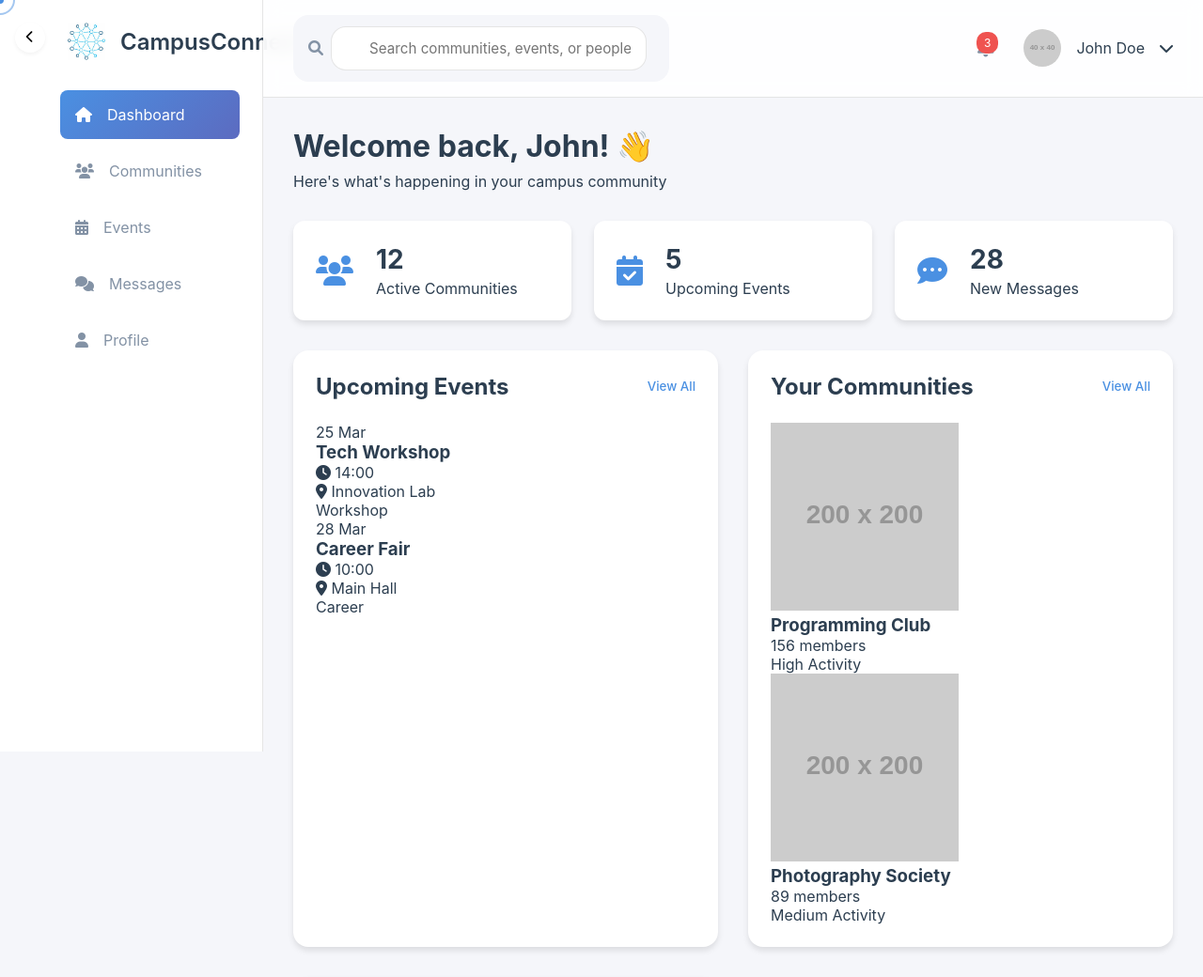
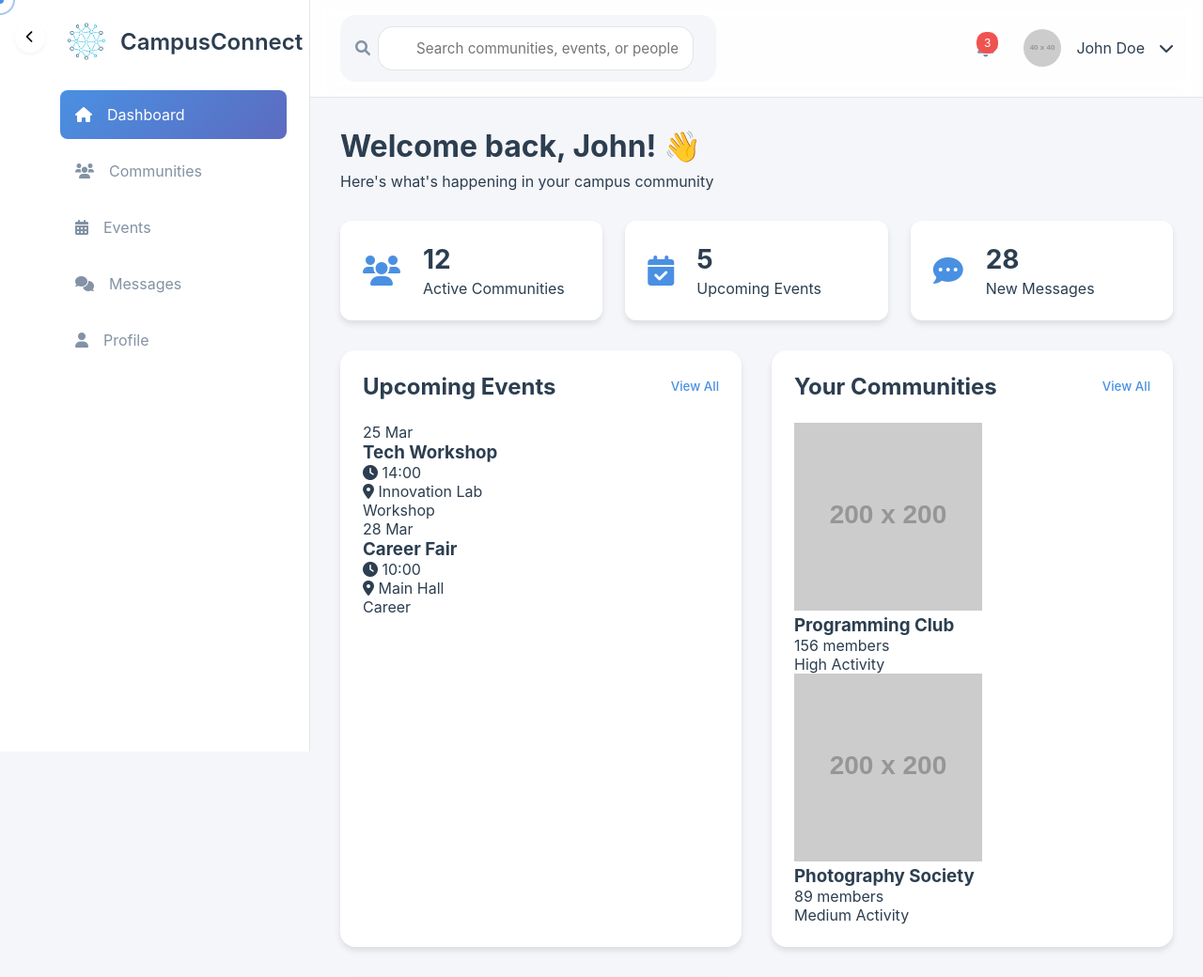
Before and after one commit to amga-d/CampusConnect, a PHP site: page /pages/dashboard.html in a window 1280 px wide. Shown: the top 1040 px of the page at 94% size. Run offline with PHP 8.4, Linux system fonts and the light colour scheme; grey boxes labelled with a size stand in for pictures from a placeholder-image service; some libraries are stand-ins or nearby versions.

Commit message:
stable dashboard v0.1

```diff
--- a/assets/styles/dashboard.css
+++ b/assets/styles/dashboard.css
@@ -41,7 +41,7 @@ body {
 
 /* Sidebar Styles */
 .sidebar {
-    width: 280px;
+    width: 330px;
     background: var(--white);
     border-right: 1px solid rgba(0,0,0,0.1);
     transition: var(--transition);
```
